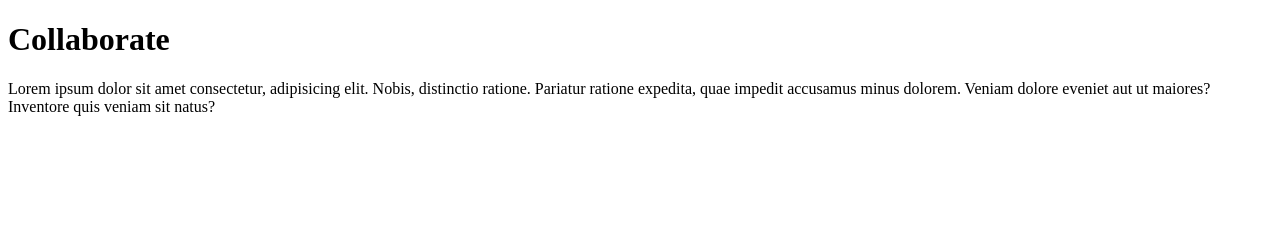
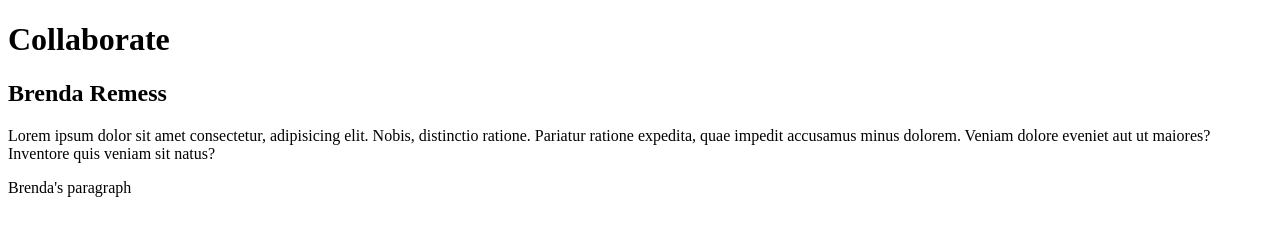
Before and after one commit to bremess/group1, a plain HTML site: page index.html in a window 1280 px wide. Drawn offline with Linux system fonts and the light colour scheme.

Commit message:
brendaC1

```diff
--- a/index.html
+++ b/index.html
@@ -6,9 +6,11 @@
     </head>
     <body>
         <h1>Collaborate</h1>
+        <h2>Brenda Remess</h2>
         <p>Lorem ipsum dolor sit amet consectetur, adipisicing elit. Nobis,
              distinctio ratione. Pariatur ratione expedita, quae impedit accusamus
               minus dolorem. Veniam dolore eveniet aut ut maiores? Inventore quis
               veniam sit natus?</p>
+        <p>Brenda's paragraph</p>
     </body>
 </html>
```
